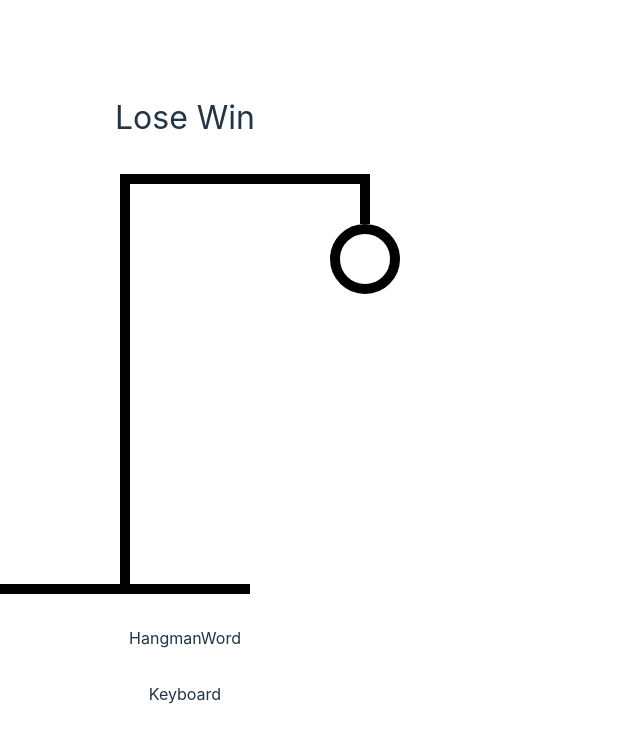
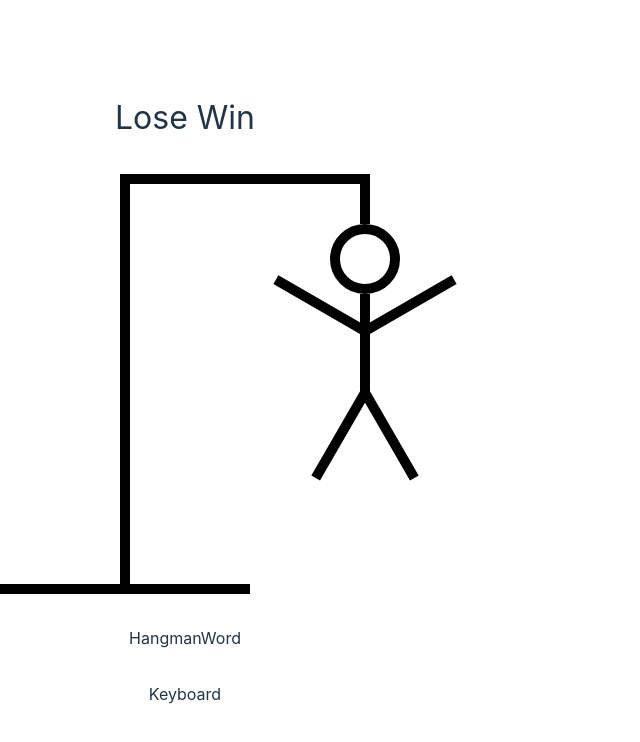
Before and after one commit to StoicInsight/hangman, a React (Vite) app: page / in a window 1280 px wide. Shown: the top 742 px of the page, without its empty margins (0-640 px from the left). Built offline with nearby package versions, Linux system fonts and the light colour scheme.

Commit message:
drew full hangman body

```diff
--- a/src/components/HangmanDrawing.tsx
+++ b/src/components/HangmanDrawing.tsx
@@ -12,10 +12,81 @@
   }}></div>
 )
 
+const Body = (
+  <div style={{
+    width: '10px',
+    height: '100px',
+    background: 'black',
+    position: 'absolute',
+    top: '120px',
+    right: '0px'
+  }}></div>
+)
+
+const RightArm = (
+  <div style={{
+    width: '100px',
+    height: '10px',
+    background: 'black',
+    position: 'absolute',
+    top: '150px',
+    right: '-100px',
+    rotate: '-30deg',
+    transformOrigin: 'left bottom'
+
+  }}></div>
+)
+const LeftArm = (
+  <div style={{
+    width: '100px',
+    height: '10px',
+    background: 'black',
+    position: 'absolute',
+    top: '150px',
+    right: '10px',
+    rotate: '30deg',
+    transformOrigin: 'right bottom'
+
+  }}></div>
+)
+
+const RightLeg = (
+  <div style={{
+    width: '100px',
+    height: '10px',
+    background: 'black',
+    position: 'absolute',
+    top: '210px',
+    right: '-90px',
+    rotate: '60deg',
+    transformOrigin: 'left bottom'
+
+  }}></div>
+)
+
+const LeftLeg = (
+  <div style={{
+    width: '100px',
+    height: '10px',
+    background: 'black',
+    position: 'absolute',
+    top: '210px',
+    right: 0,
+    rotate: '-60deg',
+    transformOrigin: 'right bottom'
+
+  }}></div>
+)
+
 const HangmanDrawing = () => {
   return (
     <div style={{ position: 'relative'}}>
       {Head}
+      {Body}
+      {RightArm}
+      {LeftArm}
+      {RightLeg}
+      {LeftLeg}
       <div className="" style={{ height: '50px', width: '10px', background: 'black', position: 'absolute', top: 0, right: 0}}/>
       <div className="" style={{ height: '10px', width: '250px', background: 'black', marginLeft: '120px'}}/>
       <div className="" style={{ height: '400px', width: '10px', background: 'black', marginLeft: '120px'}}/>
```
